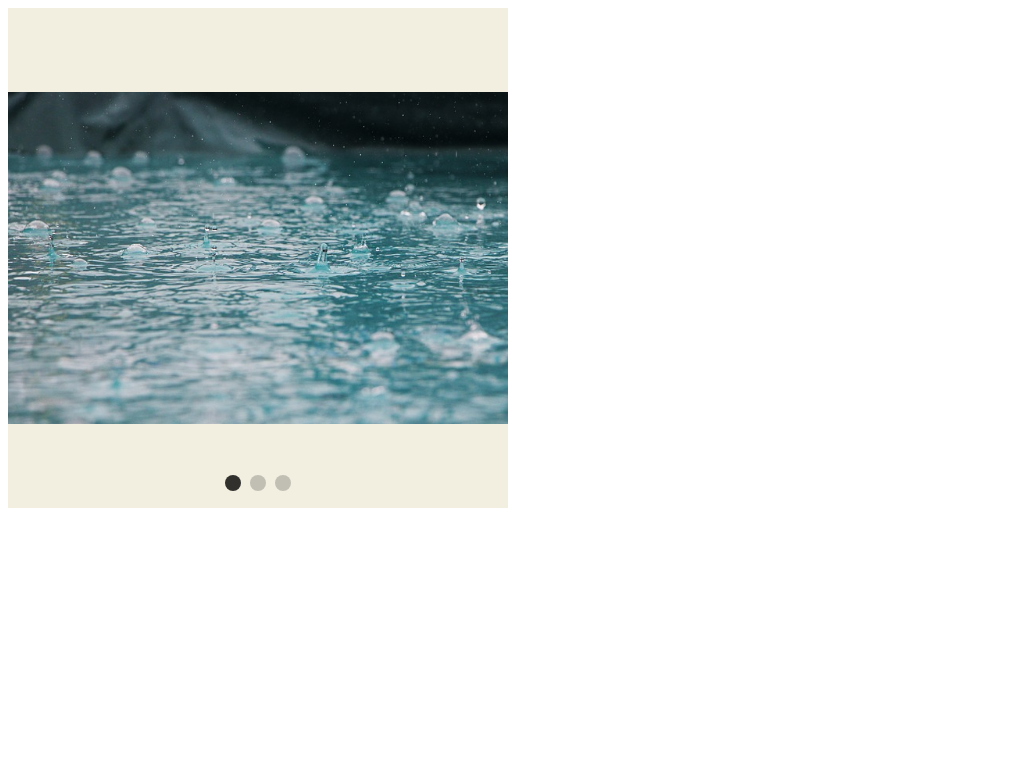
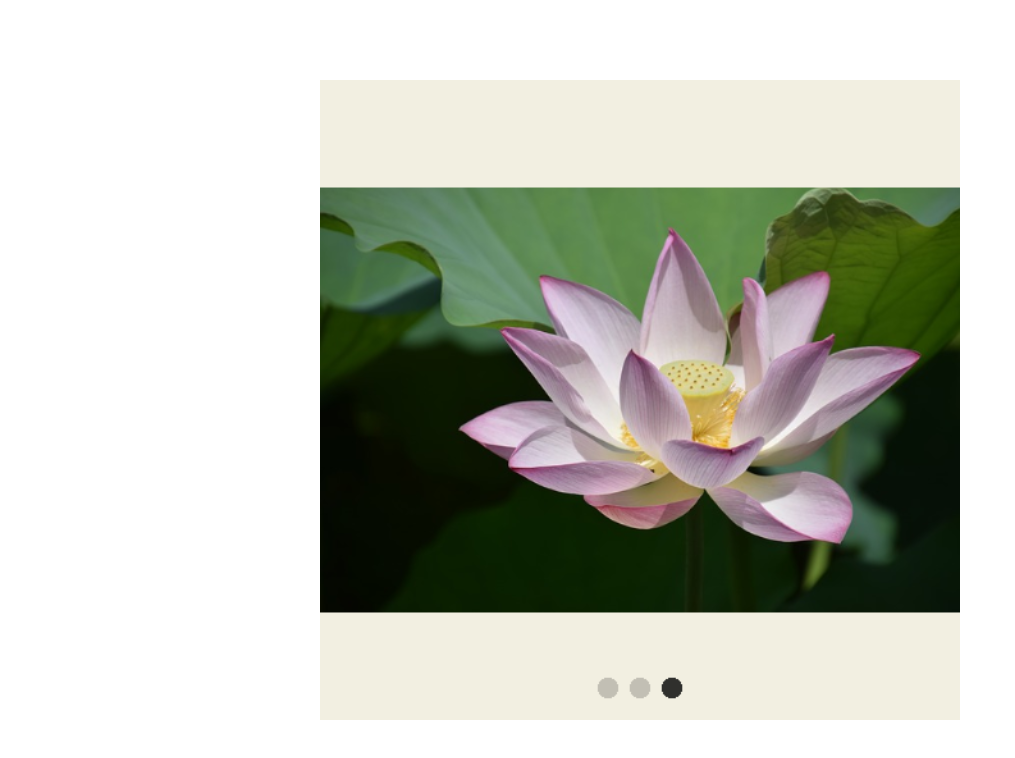
Before and after one commit to zopelee/pixi-carousel, a website: page index.html in a window 1280 px wide. Shown: the whole page, without its empty margins (0-1015 px from the left). Drawn offline with Linux system fonts and the light colour scheme; files that its build step writes are made by us from their sources.

Commit message:
put hammer code to SlideManager.js canvas styling. zoom drag fix.

```diff
--- a/index.html
+++ b/index.html
@@ -5,59 +5,46 @@
     <meta charset="UTF-8">
     <meta name="viewport" content="width=device-width, initial-scale=1.0">
     <link rel="icon" href="">
+    <style>
+      #slider {
+        position: absolute;
+        top: 0;
+        bottom: 0;
+        left: 0;
+        right: 0;
+        margin: auto;
+        width: 98%;
+        max-width: 640px;
+      }
+    </style>
   </head>
   <body>
-    <canvas class="slider"></canvas>
+    <canvas id="slider"></canvas>
 
     <script src="bower_components/pixi/bin/pixi.min.js"></script>
     <script src="bower_components/hammerjs/hammer.min.js"></script>
     <script src="dist/pixi-carousel.min.js"></script>
     <script>
-      var sliderEl = document.getElementsByClassName('slider')[0];
-      var slideMgr = new SlideManager(500, 500, {
-        view: sliderEl, is_accelerated: true,
-        slide_percent_y: 0.5, circle_percent_y: 0.95,
-        bkg_color: 0xF2EFE1,
-        circle_color: 0x000000, circle_color_active: 0x000000,
-        circle_fillAlpha: 0.2, circle_fillAlpha_active: 0.8,
-        has_circles: true,
+      var sliderEl = document.getElementById('slider');
+      var slideMgr = new SlideManager(500, 500, {   // width and height of the manager (not images)
+        view: sliderEl,   // mandatory, your canvas element
+        bkg_color: 0xF2EFE1,   // default 0x000000, the background color
+        is_accelerated: true,   // default false, turn it on to enable the gradual change on sliding speed
+        slide_percent_y: 0.5,   // default 0.5, vertical position of slide
+        has_indicators: true,   // default true
+        indicator_percent_y: 0.95,
+        indicator_color: 0x000000, indicator_color_active: 0x000000,
+        indicator_fillAlpha: 0.2, indicator_fillAlpha_active: 0.8,
       });
       var imgs = [
         'example/assets/img/drip-871152_640.jpg',
         'example/assets/img/blur-21653_640.jpg',
         'example/assets/img/lotus-854919_640.jpg'
       ];
-      slideMgr.scale = slideMgr.SCALES.FIT;
       slideMgr.setSlidesAndStart(imgs, {width: 640, height: 426});   // aspect ratio should be same as image file
-      var hammertime = new Hammer(sliderEl);
-      hammertime.on('tap', function (ev) {
-        slideMgr.zoomIn();
-        slideMgr.zoomOut();
-      });
-      hammertime.get('swipe').set({direction: Hammer.DIRECTION_HORIZONTAL});
-      hammertime.get('pan').set({direction: Hammer.DIRECTION_HORIZONTAL, threshold: 100});
-      hammertime.on('swipeleft panleft', function (ev) {
-        slideMgr.slideLeft();
-      });
-      hammertime.on('swiperight panright', function (ev) {
-        slideMgr.slideRight();
-      });
-      hammertime.on('pan', function (ev) {
-        var slide = slideMgr.getActiveSlide();
-        if (slide) {
-          if (slideMgr.state !== slideMgr.states.inspecting) {
-            return;
-          }
-          ev.preventDefault();
-          slideMgr.panTo(slide.temp_position.x + ev.deltaX, slide.temp_position.y + ev.deltaY);
-        }
-      });
-      hammertime.on('panend', function (ev) {
-        var slide = slideMgr.getActiveSlide();
-        if (slide) {
-          slide.saveTempPosition();
-        }
-      });
+      slideMgr.startAutoSlide(2000);
+      slideMgr.enableSwipe();
+      slideMgr.enableZoom();
     </script>
   </body>
 </html>
--- a/src/SlideManager.js
+++ b/src/SlideManager.js
@@ -8,13 +8,17 @@ function SlideManager(width, height, options) {
 //  this.stage = new PIXI.Stage(this.BKG_COLOR);   // pixi 2
   this.stage = new PIXI.Container();
 //  this.renderer = new PIXI.CanvasRenderer(width, height, {view: options.view}, true);
-  this.renderer = new PIXI.CanvasRenderer(width, height, {view: options.view, backgroundColor: this.BKG_COLOR}, true);   // pixi 3
+  this.renderer = PIXI.autoDetectRenderer(width, height, {view: options.view, backgroundColor: this.BKG_COLOR});   // pixi 3
+
+  this.hammertime = new Hammer(options.view);
+  this.hammertime.get('swipe').set({direction: Hammer.DIRECTION_HORIZONTAL});
+  this.hammertime.get('pan').set({direction: Hammer.DIRECTION_HORIZONTAL, threshold: 100});
 }
 
-SlideManager.prototype.render = function() {
+SlideManager.prototype.render = function () {
 //  SlideManagerBase.prototype.render.call(this);
-  if (this.has_circles) {
-    this.renderCircles();
+  if (this.has_indicators) {
+    this.renderIndicators();
   }
   for (var i = 0, len = this.slide_count; i < len; i++) {
     var sl = this.slides[i];
@@ -25,12 +29,12 @@ SlideManager.prototype.render = function() {
   this.renderer.render(this.stage);
 };
 
-SlideManager.prototype.renderCircles = function() {
+SlideManager.prototype.renderIndicators = function () {
   this.graphics.clear();
-  var len = this.circles.length;
+  var len = this.indicators.length;
   if (len > 1) {
     for (var i = 0; i < len; i++) {
-      var cir = this.circles[i];
+      var cir = this.indicators[i];
       this.graphics.beginFill(cir.color);
       this.graphics.fillAlpha = cir.fillAlpha;
       this.graphics.drawCircle(cir.position.x, cir.position.y, cir.radius);
@@ -58,8 +62,8 @@ SlideManager.prototype.init = function () {
     this.sprites.push(sp);
     this.stage.addChild(sp);
 
-    if (this.has_circles) {
-      var cir = this.circles[i];
+    if (this.has_indicators) {
+      var cir = this.indicators[i];
       this.graphics.beginFill(0xFFFFFF);
       this.graphics.fillAlpha = cir.fillAlpha;
       this.graphics.drawCircle(cir.position.x, cir.position.y, cir.radius);
@@ -69,3 +73,40 @@ SlideManager.prototype.init = function () {
   }
   //this.graphics.lineStyle(0, 0x000000, 1);
 };
+
+SlideManager.prototype.enableSwipe = function () {
+  this.hammertime.on('swipeleft panleft', function (ev) {
+    this.slideLeft();
+  }.bind(this));
+  this.hammertime.on('swiperight panright', function (ev) {
+    this.slideRight();
+  }.bind(this));
+}
+
+SlideManager.prototype.enableZoom = function () {
+  this.hammertime.on('tap', function (ev) {
+    if (this.state === this.states.inspecting) {
+      this.hammertime.get('pan').set({direction: Hammer.DIRECTION_HORIZONTAL, threshold: 100});
+      this.zoomOut();
+    } else {
+      this.hammertime.get('pan').set({direction: Hammer.DIRECTION_ALL, threshold: 1});
+      this.zoomIn();
+    }
+  }.bind(this));
+  this.hammertime.on('pan', function (ev) {
+    var slide = this.getActiveSlide();
+    if (slide) {
+      if (this.state !== this.states.inspecting) {
+        return;
+      }
+      ev.preventDefault();
+      this.panTo(slide.temp_position.x + ev.deltaX, slide.temp_position.y + ev.deltaY);
+    }
+  }.bind(this));
+  this.hammertime.on('panend', function (ev) {
+    var slide = this.getActiveSlide();
+    if (slide) {
+      slide.saveTempPosition();
+    }
+  }.bind(this));
+};
--- a/src/core/SlideManagerBase.js
+++ b/src/core/SlideManagerBase.js
@@ -6,23 +6,17 @@ function SlideManagerBase(width, height, options) {
   this.SLIDE_DURATION = options.slide_duration || 300;
   this.SLIDE_PERCENT_Y = options.slide_percent_y || 0.5;
   // SLIDE_PERCENT_Y only effect when scale is CROP
-  this.CIRCLE_COLOR = options.circle_color || 0x000000;
-  this.CIRCLE_COLOR_ACTIVE = options.circle_color_active || 0x000000;
-  this.CIRCLE_FILLALPHA = options.circle_fillAlpha || 0.9;
-  this.CIRCLE_FILLALPHA_ACTIVE = options.circle_fillAlpha_active || 0.5;
-  this.CIRCLE_RADIUS = options.circle_radius || 8;
-  this.CIRCLE_MARGIN = options.circle_margin || 25;
-  this.CIRCLE_PERCENT_Y = options.circle_percent_y || 0.9;
+  this.CIRCLE_COLOR = options.indicator_color || 0x000000;
+  this.CIRCLE_COLOR_ACTIVE = options.indicator_color_active || 0x000000;
+  this.CIRCLE_FILLALPHA = options.indicator_fillAlpha || 0.9;
+  this.CIRCLE_FILLALPHA_ACTIVE = options.indicator_fillAlpha_active || 0.5;
+  this.CIRCLE_RADIUS = options.indicator_radius || 8;
+  this.CIRCLE_MARGIN = options.indicator_margin || 25;
+  this.CIRCLE_PERCENT_Y = options.indicator_percent_y || 0.9;
   this.BKG_COLOR = options.bkg_color || 0x000000;
+  this.scale = options.scale || this.SCALES.FIT;
 
-  this.SCALES = {
-    CROP: {},
-    STRETCH: {},
-    FIT: {}
-  };
-  this.scale = null;
-
-  this.has_circles = options.has_circles || false;
+  this.has_indicators = options.has_indicators || true;
   this.speed = this.WIDTH / this.SLIDE_DURATION;
   this.is_accelerated = options.is_accelerated || false;
   this.initial_speed = this.is_accelerated ? (2 * this.WIDTH / this.SLIDE_DURATION) : this.speed;
@@ -46,7 +40,7 @@ function SlideManagerBase(width, height, options) {
   this.state_time = 0;
   this.slides = [];
   this.slide_count = 0;
-  this.circles = [];
+  this.indicators = [];
 
   this.is_position_adjusted = false;
 
@@ -197,12 +191,12 @@ SlideManagerBase.prototype.getActiveIndex = function () {
 
 SlideManagerBase.prototype.adjustCircles = function () {
   var active_index = this.slides.indexOf(this.getActiveSlide());
-  for (var i = 0, len = this.circles.length; i < len; i++) {
-    this.circles[i].color = this.CIRCLE_COLOR;
-    this.circles[i].fillAlpha = this.CIRCLE_FILLALPHA;
+  for (var i = 0, len = this.indicators.length; i < len; i++) {
+    this.indicators[i].color = this.CIRCLE_COLOR;
+    this.indicators[i].fillAlpha = this.CIRCLE_FILLALPHA;
   }
-  this.circles[active_index].color = this.CIRCLE_COLOR_ACTIVE;
-  this.circles[active_index].fillAlpha = this.CIRCLE_FILLALPHA_ACTIVE;
+  this.indicators[active_index].color = this.CIRCLE_COLOR_ACTIVE;
+  this.indicators[active_index].fillAlpha = this.CIRCLE_FILLALPHA_ACTIVE;
 };
 
 SlideManagerBase.prototype.adjustPosition = function () {
@@ -257,11 +251,11 @@ SlideManagerBase.prototype.panTo = function (x, y) {
   }
   var slide = this.getActiveSlide();
   if (slide) {
-    if (x - 0.5*slide.width >= 0 || x + 0.5*slide.width <= this.WIDTH) {
+    if (x - 0.5 * slide.width >= 0 || x + 0.5 * slide.width <= this.WIDTH) {
     } else {
       slide.position.x = x;
     }
-    if (y - 0.5*slide.height >= 0 || y + 0.5*slide.height <= this.HEIGHT) {
+    if (y - 0.5 * slide.height >= 0 || y + 0.5 * slide.height <= this.HEIGHT) {
     } else {
       slide.position.y = y;
     }
@@ -295,7 +289,7 @@ SlideManagerBase.prototype.setSlides = function (img_srcs, options) {
   var height = options.height || this.HEIGHT;
   this.slide_count = img_srcs.length;
   for (var i = 0; i < this.slide_count; i++) {
-    if (typeof(img_srcs[i]) === 'string') {
+    if (typeof (img_srcs[i]) === 'string') {
       this.slides.push(new Slide(width, height, img_srcs[i], null));
     } else {
       this.slides.push(new Slide(width, height, null, img_srcs[i]));
@@ -304,9 +298,9 @@ SlideManagerBase.prototype.setSlides = function (img_srcs, options) {
 };
 
 SlideManagerBase.prototype.init = function () {
-  // position slides and circles
+  // position slides and indicators
   var len = this.slide_count;
-  var left_circle_x = this.WIDTH / 2 - (len - 1) * this.CIRCLE_MARGIN / 2;
+  var left_indicator_x = this.WIDTH / 2 - (len - 1) * this.CIRCLE_MARGIN / 2;
   for (var i = 0; i < len; i++) {
     var slide = this.slides[i];
 
@@ -335,15 +329,21 @@ SlideManagerBase.prototype.init = function () {
       default:
     }
 
-    var circle = new Circle({
+    var indicator = new Circle({
       radius: this.CIRCLE_RADIUS,
-      position: {x: left_circle_x + this.CIRCLE_MARGIN * i, y: this.HEIGHT * this.CIRCLE_PERCENT_Y},
+      position: {x: left_indicator_x + this.CIRCLE_MARGIN * i, y: this.HEIGHT * this.CIRCLE_PERCENT_Y},
       color: i === 0 ? this.CIRCLE_COLOR_ACTIVE : this.CIRCLE_COLOR,
       fillAlpha: i === 0 ? this.CIRCLE_FILLALPHA_ACTIVE : this.CIRCLE_FILLALPHA,
     });
-    this.circles.push(circle);
+    this.indicators.push(indicator);
   }
   if (this.onInit) {
     this.onInit();
   }
 };
+
+SlideManagerBase.prototype.SCALES = {
+  CROP: {},
+  STRETCH: {},
+  FIT: {}
+};
```
Also changed, not shown: dist/pixi-carousel.min.js, 1 other file.
